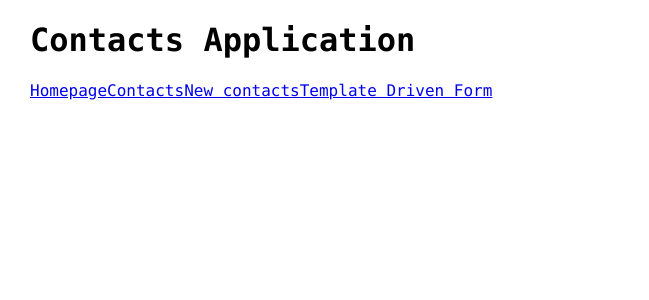
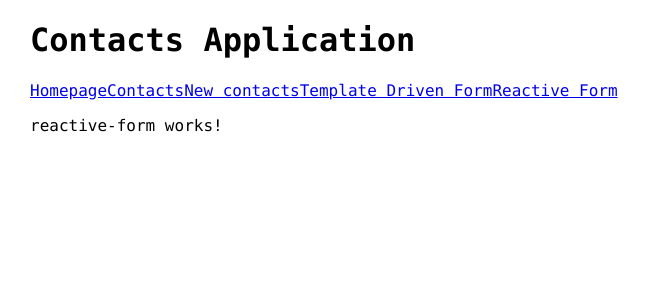
Before and after one commit to redluck/ContactsApplication, an Angular app: page /new-3 in a window 1280 px wide. Before the commit this address led to /. Shown: the top 300 px of the page, without its empty margins (0-649 px from the left). Built offline with nearby package versions, Linux system fonts and the light colour scheme.

Commit message:
Reactive form: creazione componente vuoto

```diff
--- a/src/app/app-routing.module.ts
+++ b/src/app/app-routing.module.ts
@@ -3,11 +3,13 @@ import { RouterModule, Routes } from '@angular/router';
 import { NewContactComponent } from './components/new-contact/new-contact.component';
 import { ContactListComponent } from './components/contact-list/contact-list.component';
 import { TemplateDrivenFormComponent } from './components/template-driven-form/template-driven-form.component';
+import { ReactiveFormComponent } from './components/reactive-form/reactive-form.component';
 
 const routes: Routes = [
     { path: 'contacts', component: ContactListComponent },
 	{ path: 'new', component: NewContactComponent },
-	{ path: 'new-2', component: TemplateDrivenFormComponent }
+	{ path: 'new-2', component: TemplateDrivenFormComponent },
+	{ path: 'new-3', component: ReactiveFormComponent }
 ];
 
 @NgModule({
--- a/src/app/app.component.html
+++ b/src/app/app.component.html
@@ -5,5 +5,6 @@
 	<a routerLink="/contacts">Contacts</a>
 	<a routerLink="/new">New contacts</a>
 	<a routerLink="/new-2">Template Driven Form</a>
+	<a routerLink="/new-3">Reactive Form</a>
 </nav>
 <router-outlet></router-outlet>
--- a/src/app/app.module.ts
+++ b/src/app/app.module.ts
@@ -9,6 +9,7 @@ import { FormsModule, ReactiveFormsModule } from '@angular/forms';
 import { DateValidatorDirective } from './shared/date.directive';
 import { ContactListComponent } from './components/contact-list/contact-list.component';
 import { TemplateDrivenFormComponent } from './components/template-driven-form/template-driven-form.component';
+import { ReactiveFormComponent } from './components/reactive-form/reactive-form.component';
 
 
 @NgModule({
@@ -17,7 +18,8 @@ import { TemplateDrivenFormComponent } from './components/template-driven-form/t
         ContactListComponent,
         NewContactComponent,
         DateValidatorDirective,
-        TemplateDrivenFormComponent
+        TemplateDrivenFormComponent,
+        ReactiveFormComponent
     ],
     imports: [
         BrowserModule,
--- /dev/null
+++ b/src/app/components/reactive-form/reactive-form.component.html
@@ -0,0 +1,3 @@
+<p>
+  reactive-form works!
+</p>
--- /dev/null
+++ b/src/app/components/reactive-form/reactive-form.component.ts
@@ -0,0 +1,15 @@
+import { Component, OnInit } from '@angular/core';
+
+@Component({
+  selector: 'app-reactive-form',
+  templateUrl: './reactive-form.component.html',
+  styleUrls: ['./reactive-form.component.css']
+})
+export class ReactiveFormComponent implements OnInit {
+
+  constructor() { }
+
+  ngOnInit() {
+  }
+
+}
```
Also changed, not shown: src/app/components/reactive-form/reactive-form.component.css (added), 1 other file (tests, documents, lock files or other folders).
